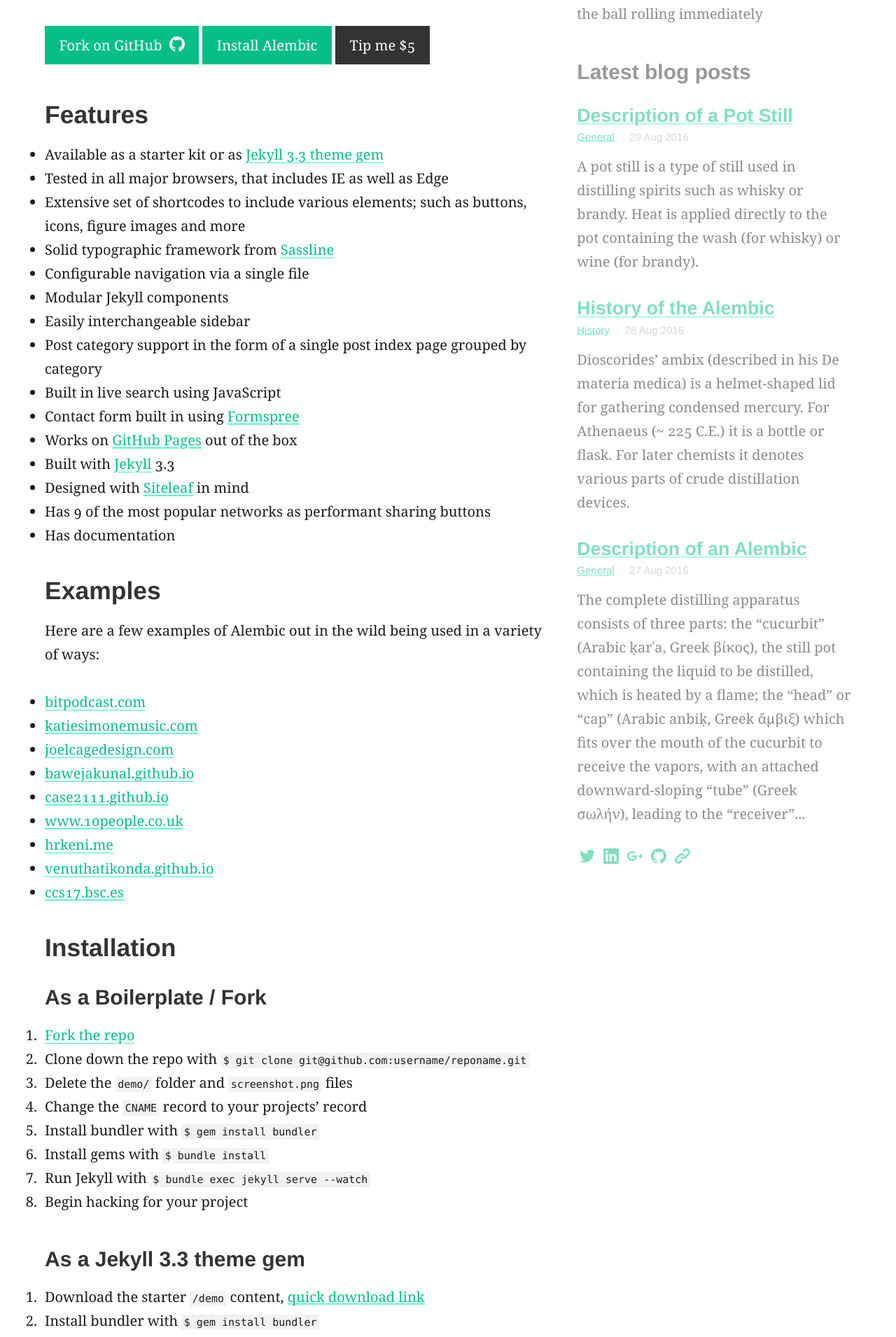
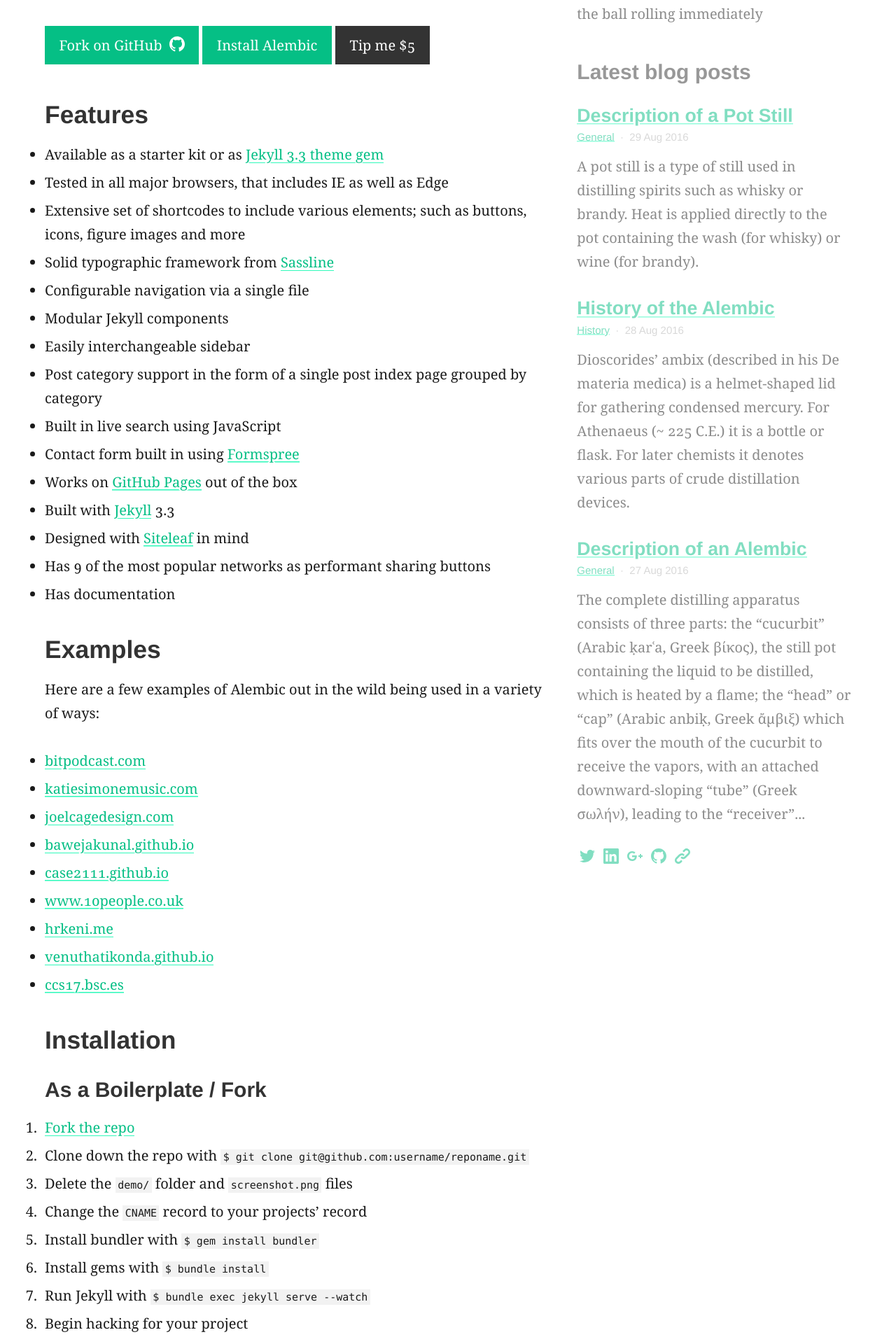
Before and after one commit to daviddarnes/alembic, a Jekyll site: the page built from index.md, in a window 1280 px wide. Shown: the part 628-2538 px from the top of the page at 70% size. Built offline with Jekyll 4.4.1, drawn with Linux system fonts in a browser that asks for light colours.

Commit message:
Stop paragraphs nested in lists from causing too much spacing, fixes #43

```diff
--- a/assets/styles.scss
+++ b/assets/styles.scss
@@ -118,14 +118,11 @@
 .main {
   @include flexbox;
   @include flex-direction(column);
+  @include flex(1, 0, auto);
   margin-bottom: 1.6rem;
   @include breakpoint(break-1) {
     @include flex-direction(row);
   }
-}
-
-.main {
-  @include flex(1, 0, auto);
 }
 
 .header,
@@ -433,4 +430,11 @@
   hr {
     width: 100%;
   }
+  li {
+    margin-bottom: .3em;
+    > p {
+      padding: 0;
+      margin: 0;
+    }
+  }
 }
```
